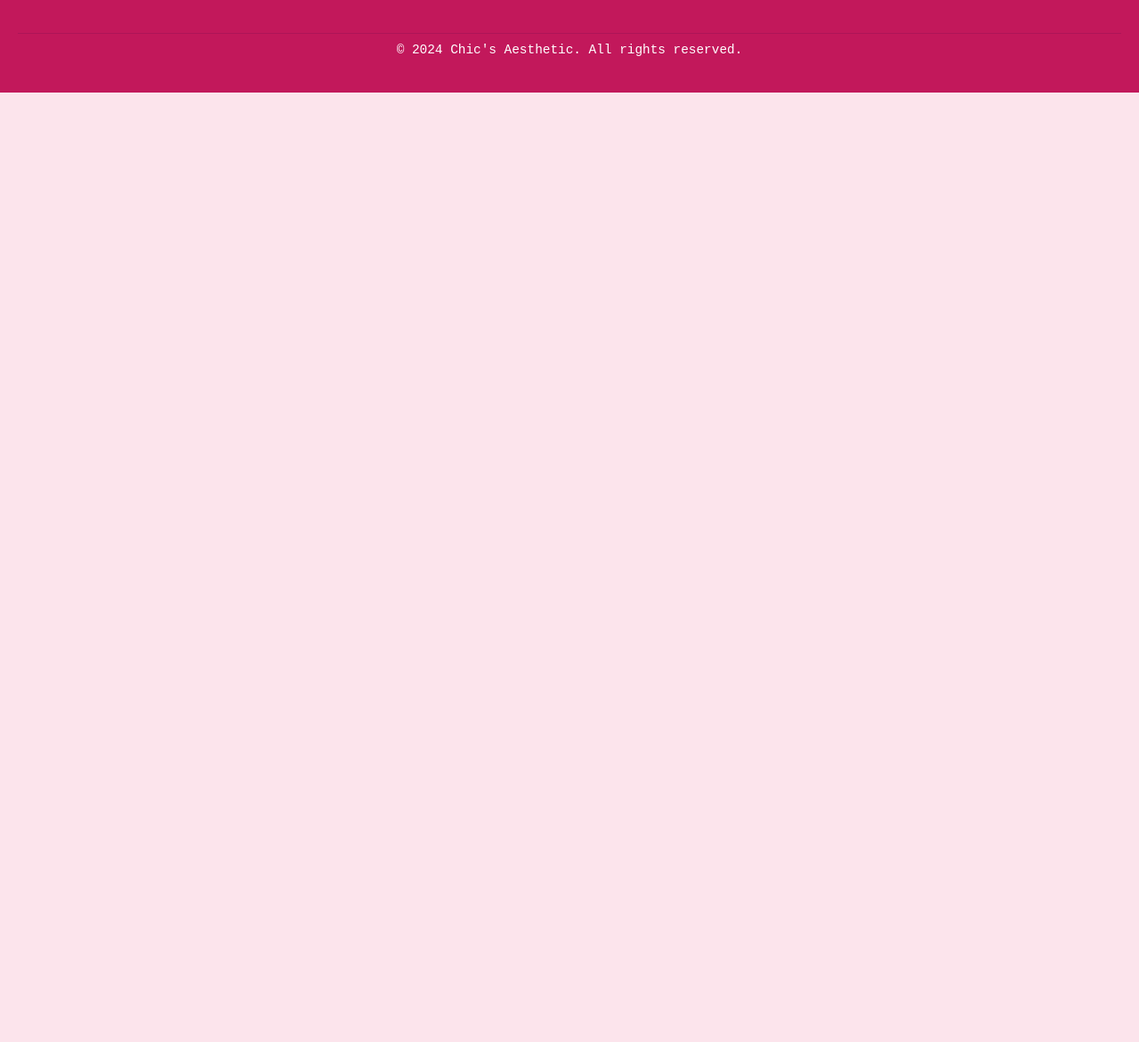
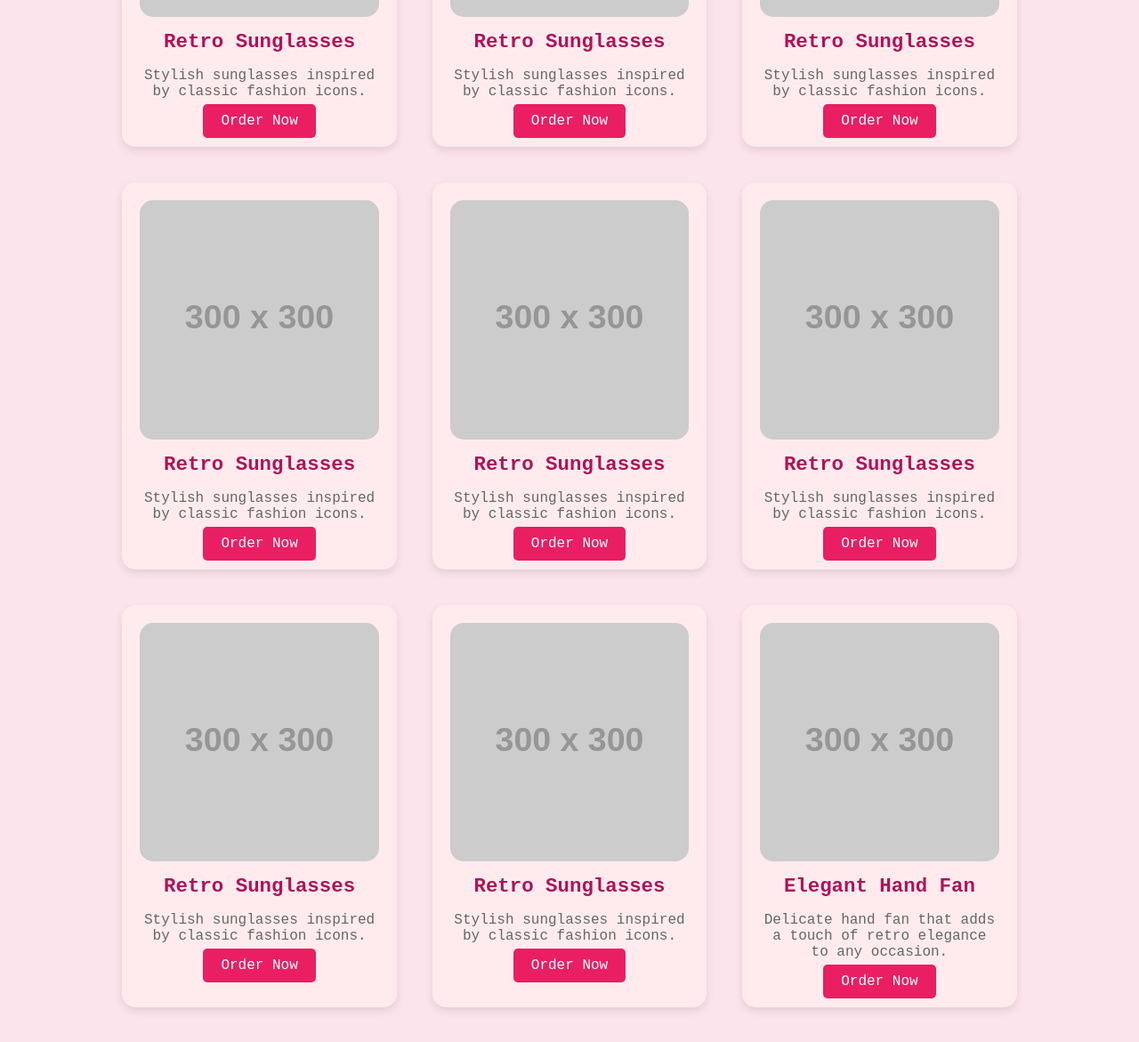
Before and after one commit to Nini280/chicsaesthetic.github.io, a plain HTML site: page index.html in a window 1280 px wide. Shown: the part 1400-2571 px from the top of the page at 89% size. Before the commit the page ends 1504 px from the top, so only its background shows below. Drawn offline with Linux system fonts and the light colour scheme; placeholder pictures from the web are drawn by us.

Commit message:
Add files via upload

```diff
--- a/index.html
+++ b/index.html
@@ -33,7 +33,7 @@
 
     <!-- Product 3 -->
     <div class="product">
-        <img src="https://via.placeholder.com/300" alt="Product 3">
+        <img src="https://via.placeholder.com/300" alt="Product 3 ">
         <h2>Vintage Handbag</h2>
         <p>Elegant handbag with a chic, nostalgic design.</p>
         <a href="https://example.com/order3" class="order-btn">Order Now</a>
@@ -46,9 +46,77 @@
         <p>Stylish sunglasses inspired by classic fashion icons.</p>
         <a href="https://example.com/order4" class="order-btn">Order Now</a>
     </div>
-
-    <!-- Add more products up to Product 15 -->
-
+     <!-- Product 5-->
+     <div class="product">
+        <img src="https://via.placeholder.com/300" alt="Product 5">
+        <h2>Retro Sunglasses</h2>
+        <p>Stylish sunglasses inspired by classic fashion icons.</p>
+        <a href="https://example.com/order4" class="order-btn">Order Now</a>
+    </div>
+     <!-- Product 6 -->
+     <div class="product">
+        <img src="https://via.placeholder.com/300" alt="Product 6">
+        <h2>Retro Sunglasses</h2>
+        <p>Stylish sunglasses inspired by classic fashion icons.</p>
+        <a href="https://example.com/order4" class="order-btn">Order Now</a>
+    </div>
+     <!-- Product 7 -->
+     <div class="product">
+        <img src="https://via.placeholder.com/300" alt="Product 7">
+        <h2>Retro Sunglasses</h2>
+        <p>Stylish sunglasses inspired by classic fashion icons.</p>
+        <a href="https://example.com/order4" class="order-btn">Order Now</a>
+    </div>
+     <!-- Product 8 -->
+     <div class="product">
+        <img src="https://via.placeholder.com/300" alt="Product 8">
+        <h2>Retro Sunglasses</h2>
+        <p>Stylish sunglasses inspired by classic fashion icons.</p>
+        <a href="https://example.com/order4" class="order-btn">Order Now</a>
+    </div>
+     <!-- Product 9 -->
+     <div class="product">
+        <img src="https://via.placeholder.com/300" alt="Product 9">
+        <h2>Retro Sunglasses</h2>
+        <p>Stylish sunglasses inspired by classic fashion icons.</p>
+        <a href="https://example.com/order4" class="order-btn">Order Now</a>
+    </div>
+     <!-- Product 10 -->
+     <div class="product">
+        <img src="https://via.placeholder.com/300" alt="Product 10">
+        <h2>Retro Sunglasses</h2>
+        <p>Stylish sunglasses inspired by classic fashion icons.</p>
+        <a href="https://example.com/order4" class="order-btn">Order Now</a>
+    </div>
+    <!-- Product 11 -->
+    <div class="product">
+        <img src="https://via.placeholder.com/300" alt="Product 11">
+        <h2>Retro Sunglasses</h2>
+        <p>Stylish sunglasses inspired by classic fashion icons.</p>
+        <a href="https://example.com/order4" class="order-btn">Order Now</a>
+    </div>
+    <!-- Product 12 -->
+    <div class="product">
+        <img src="https://via.placeholder.com/300" alt="Product 12">
+        <h2>Retro Sunglasses</h2>
+        <p>Stylish sunglasses inspired by classic fashion icons.</p>
+        <a href="https://example.com/order4" class="order-btn">Order Now</a>
+    </div>
+    <!-- Product 13 -->
+    <div class="product">
+        <img src="https://via.placeholder.com/300" alt="Product 13">
+        <h2>Retro Sunglasses</h2>
+        <p>Stylish sunglasses inspired by classic fashion icons.</p>
+        <a href="https://example.com/order4" class="order-btn">Order Now</a>
+    </div>
+    <!-- Product 14 -->
+    <div class="product">
+        <img src="https://via.placeholder.com/300" alt="Product 14">
+        <h2>Retro Sunglasses</h2>
+        <p>Stylish sunglasses inspired by classic fashion icons.</p>
+        <a href="https://example.com/order4" class="order-btn">Order Now</a>
+    </div>
+    <!-- Product 15 -->
     <div class="product">
         <img src="https://via.placeholder.com/300" alt="Product 15">
         <h2>Elegant Hand Fan</h2>
```
